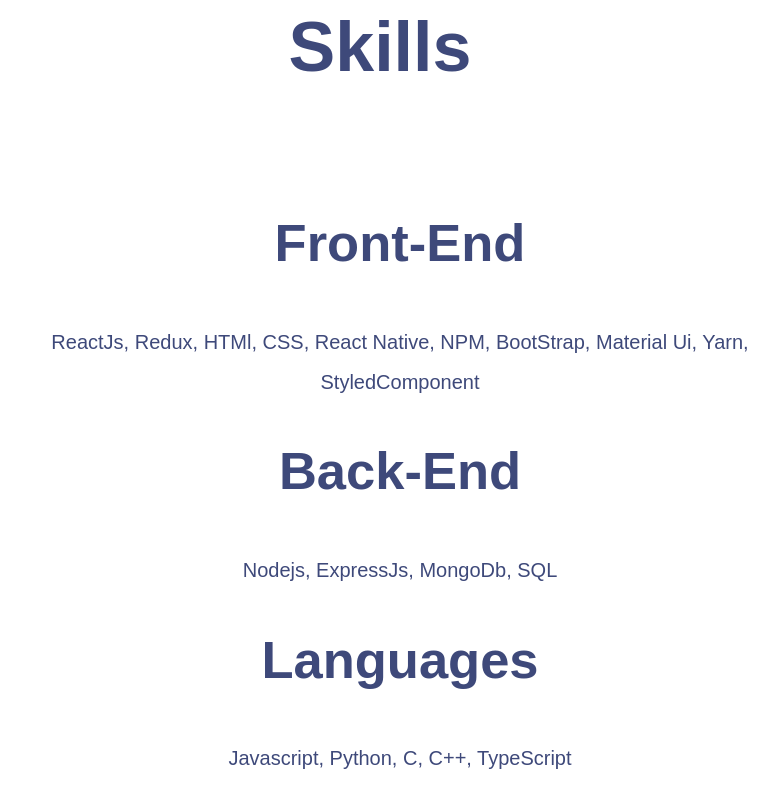
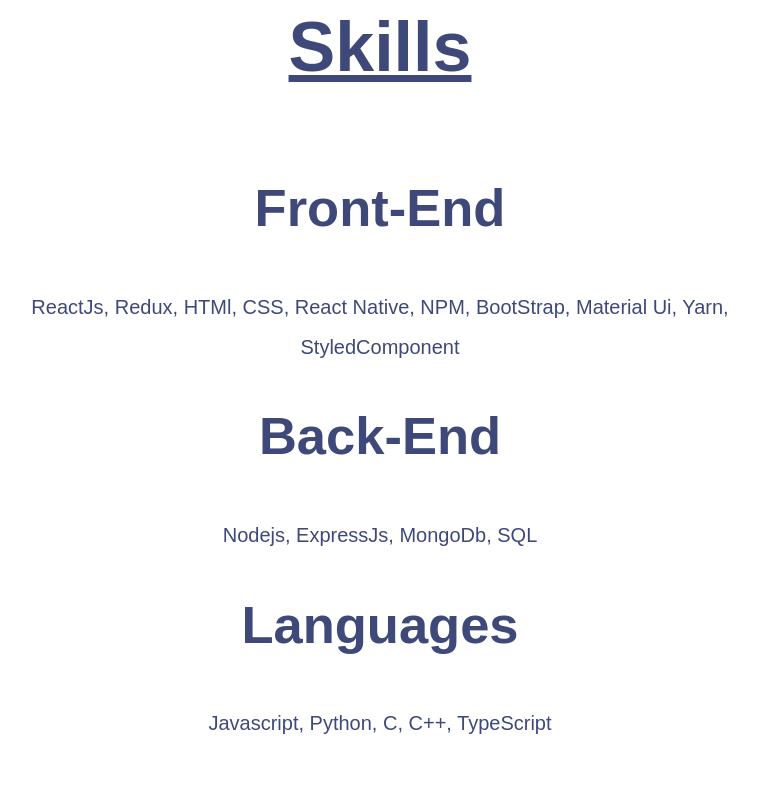
Before and after one commit to roshanlimbu/portfolio, a React (Create React App) app: page / in a window 1280 px wide. Shown: the part 840-1640 px from the top of the page, without its empty margins (260-1038 px from the left). Built offline with nearby package versions, Linux system fonts and the light colour scheme.

Commit message:
changed the ol to div element for the Home.jsx file in skills section

```diff
--- a/src/pages/Home.jsx
+++ b/src/pages/Home.jsx
@@ -21,23 +21,23 @@
       </div>
       <div className="skills">
         <h1>Skills</h1>
-        <ol className="list">
-          <li className="item">
+        <div className="list">
+          <div className="item">
             <h2>Front-End</h2>
             <span>
               ReactJs, Redux, HTMl, CSS, React Native, NPM, BootStrap, Material
               Ui, Yarn, StyledComponent
             </span>
-          </li>
-          <li className="item">
+          </div>
+          <div className="item">
             <h2>Back-End</h2>
             <span>Nodejs, ExpressJs, MongoDb, SQL</span>
-          </li>
-          <li className="item">
+          </div>
+          <div className="item">
             <h2>Languages</h2>
             <span>Javascript, Python, C, C++, TypeScript</span>
-          </li>
-        </ol>
+          </div>
+        </div>
       </div>
     </div>
   );
--- a/src/styles/Home.css
+++ b/src/styles/Home.css
@@ -46,6 +46,7 @@
 
 .skills h1 {
   color: #3e497a;
+  text-decoration: underline;
 }
 
 .skills .list {
```
